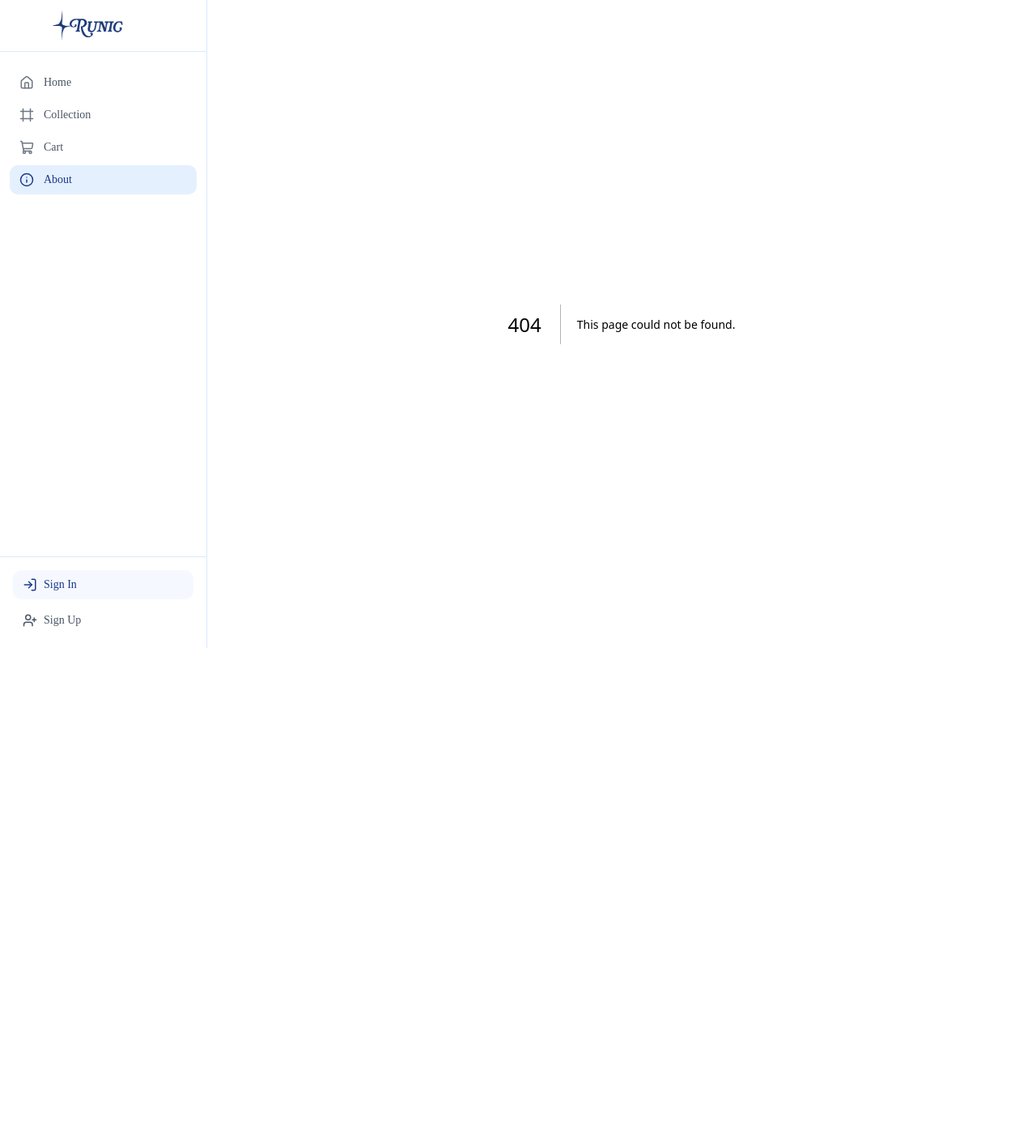
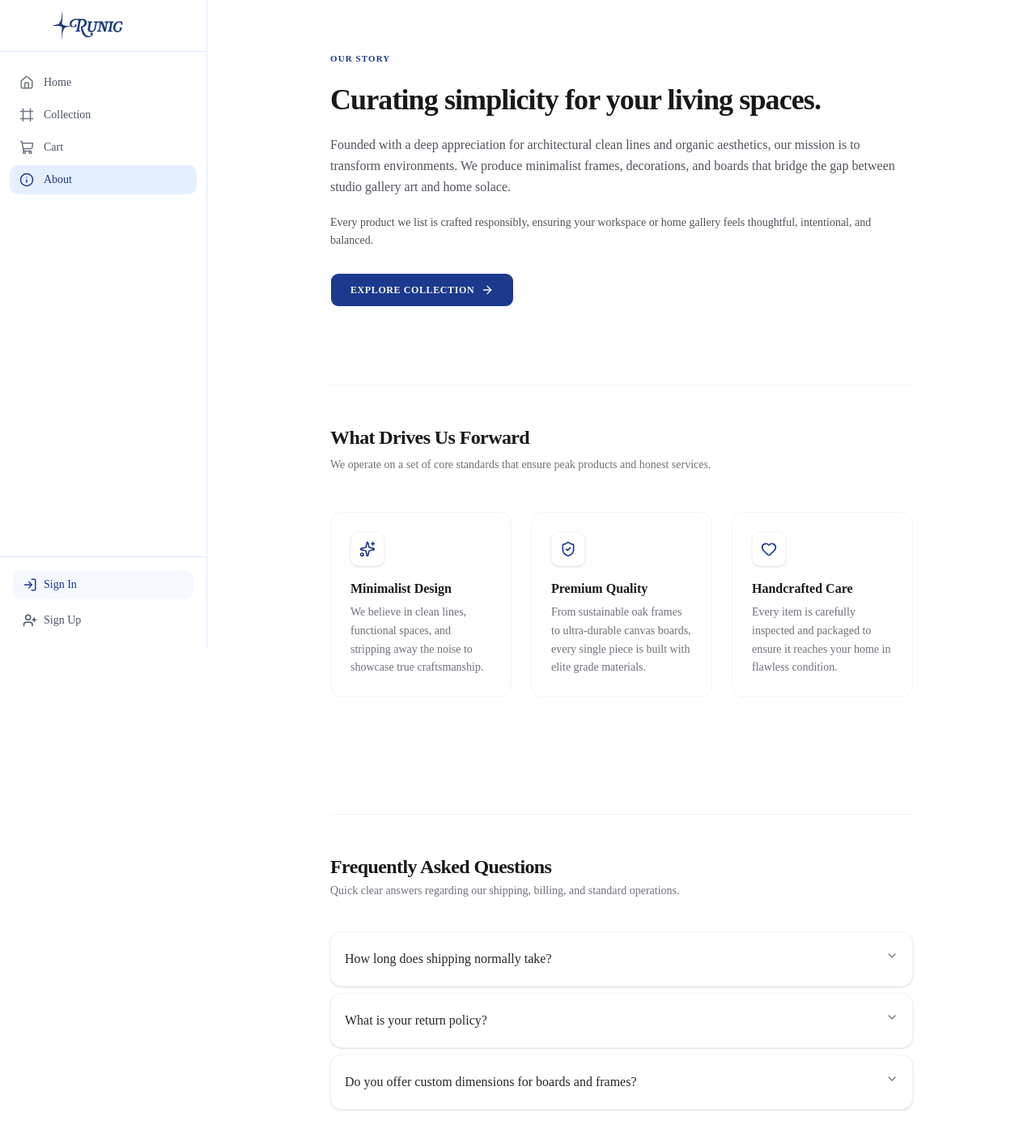
Before and after one commit to You-s-sef24/runic, a Next.js app: page /about in a window 1280 px wide. Before the commit this address had no page. Shown: the top 1410 px of the page at 81% size. Before the commit the page ends 800 px from the top, so only its background shows below. Built offline with nearby package versions, Linux system fonts and the light colour scheme.

Commit message:
implement about page

```diff
--- /dev/null
+++ b/app/about/page.js
@@ -0,0 +1,134 @@
+"use client";
+
+import Link from "next/link";
+import { ArrowRight, ShieldCheck, Heart, Sparkles } from "lucide-react";
+import { Button } from "@/components/ui/button";
+import {
+    Accordion,
+    AccordionContent,
+    AccordionItem,
+    AccordionTrigger,
+} from "@/components/ui/accordion";
+
+const VALUES = [
+    {
+        icon: <Sparkles className="w-5 h-5 text-blue-900" />,
+        title: "Minimalist Design",
+        description: "We believe in clean lines, functional spaces, and stripping away the noise to showcase true craftsmanship.",
+    },
+    {
+        icon: <ShieldCheck className="w-5 h-5 text-blue-900" />,
+        title: "Premium Quality",
+        description: "From sustainable oak frames to ultra-durable canvas boards, every single piece is built with elite grade materials.",
+    },
+    {
+        icon: <Heart className="w-5 h-5 text-blue-900" />,
+        title: "Handcrafted Care",
+        description: "Every item is carefully inspected and packaged to ensure it reaches your home in flawless condition.",
+    },
+];
+
+const FAQS = [
+    {
+        question: "How long does shipping normally take?",
+        answer: "Standard domestic shipping takes between 3 to 5 business days. International shipping estimates range from 7 to 14 business days depending on customs processing.",
+    },
+    {
+        question: "What is your return policy?",
+        answer: "We offer a 30-day hassle-free return window for all unused items in their original packaging. Please reach out to our support team to generate a free return label.",
+    },
+    {
+        question: "Do you offer custom dimensions for boards and frames?",
+        answer: "Currently, we only supply the dimensions listed on each product catalog. However, we update our collections regularly with fresh standard fits based on customer requests.",
+    },
+];
+
+export default function AboutPage() {
+    return (
+        <main className="max-w-3xl mx-auto px-4 sm:px-6 py-12 sm:py-16">
+
+            <section className="space-y-5 mb-16 sm:mb-24 text-center sm:text-left">
+                <span className="text-[11px] font-bold text-blue-900 uppercase tracking-widest block">
+                    Our Story
+                </span>
+                <h1 className="text-3xl sm:text-4xl font-bold text-zinc-900 tracking-tight leading-tight max-w-2xl">
+                    Curating simplicity for your living spaces.
+                </h1>
+                <p className="text-zinc-600 text-sm sm:text-base leading-relaxed max-w-3xl">
+                    Founded with a deep appreciation for architectural clean lines and organic aesthetics, our mission is to transform environments. We produce minimalist frames, decorations, and boards that bridge the gap between studio gallery art and home solace.
+                </p>
+                <p className="text-zinc-600 text-sm leading-relaxed max-w-3xl">
+                    Every product we list is crafted responsibly, ensuring your workspace or home gallery feels thoughtful, intentional, and balanced.
+                </p>
+                <div className="pt-2">
+                    <Link href="/collection">
+                        <Button className="bg-blue-900 hover:bg-blue-950 text-xs font-semibold uppercase tracking-wider gap-2 px-6 py-5 cursor-pointer shared-button-styles">
+                            Explore Collection <ArrowRight size={14} />
+                        </Button>
+                    </Link>
+                </div>
+            </section>
+
+            <section className="py-12 border-t border-zinc-100 mb-16 sm:mb-24">
+                <div className="text-center sm:text-left max-w-xl mb-12">
+                    <h2 className="text-2xl font-bold text-zinc-900 tracking-tight">
+                        What Drives Us Forward
+                    </h2>
+                    <p className="text-zinc-500 text-sm mt-2">
+                        We operate on a set of core standards that ensure peak products and honest services.
+                    </p>
+                </div>
+
+                <div className="grid sm:grid-cols-3 gap-6">
+                    {VALUES.map((value, idx) => (
+                        <div
+                            key={idx}
+                            className="p-6 border border-zinc-100 rounded-xl bg-zinc-50/30 flex flex-col items-start gap-4"
+                        >
+                            <div className="p-2.5 bg-white rounded-lg shadow-sm border border-zinc-100/60">
+                                {value.icon}
+                            </div>
+                            <div>
+                                <h3 className="font-semibold text-zinc-900 text-base mb-1.5">
+                                    {value.title}
+                                </h3>
+                                <p className="text-zinc-500 text-xs sm:text-sm leading-relaxed">
+                                    {value.description}
+                                </p>
+                            </div>
+                        </div>
+                    ))}
+                </div>
+            </section>
+
+            <section className="py-12 border-t border-zinc-100">
+                <div className="text-center sm:text-left mb-10">
+                    <h2 className="text-2xl font-bold text-zinc-900 tracking-tight">
+                        Frequently Asked Questions
+                    </h2>
+                    <p className="text-zinc-500 text-sm mt-1">
+                        Quick clear answers regarding our shipping, billing, and standard operations.
+                    </p>
+                </div>
+
+                <Accordion type="single" collapsible className="w-full space-y-2">
+                    {FAQS.map((faq, idx) => (
+                        <AccordionItem
+                            key={idx}
+                            value={`faq-${idx}`}
+                            className="border border-zinc-100 rounded-xl bg-white px-4 py-1 shadow-sm data-[state=open]:border-zinc-200 transition-all duration-200"
+                        >
+                            <AccordionTrigger className="text-zinc-800 hover:text-zinc-900 font-medium text-sm sm:text-base hover:no-underline py-4 text-left">
+                                {faq.question}
+                            </AccordionTrigger>
+                            <AccordionContent className="text-zinc-500 text-xs sm:text-sm leading-relaxed pb-4">
+                                {faq.answer}
+                            </AccordionContent>
+                        </AccordionItem>
+                    ))}
+                </Accordion>
+            </section>
+
+        </main>
+    );
+}
--- /dev/null
+++ b/components/ui/accordion.jsx
@@ -0,0 +1,77 @@
+import { Accordion as AccordionPrimitive } from "@base-ui/react/accordion"
+
+import { cn } from "@/lib/utils"
+import { ChevronDownIcon, ChevronUpIcon } from "lucide-react"
+
+function Accordion({
+  className,
+  ...props
+}) {
+  return (
+    <AccordionPrimitive.Root
+      data-slot="accordion"
+      className={cn("flex w-full flex-col", className)}
+      {...props} />
+  );
+}
+
+function AccordionItem({
+  className,
+  ...props
+}) {
+  return (
+    <AccordionPrimitive.Item
+      data-slot="accordion-item"
+      className={cn("not-last:border-b", className)}
+      {...props} />
+  );
+}
+
+function AccordionTrigger({
+  className,
+  children,
+  ...props
+}) {
+  return (
+    <AccordionPrimitive.Header className="flex">
+      <AccordionPrimitive.Trigger
+        data-slot="accordion-trigger"
+        className={cn(
+          "group/accordion-trigger relative flex flex-1 items-start justify-between rounded-lg border border-transparent py-2.5 text-left text-sm font-medium transition-all outline-none hover:underline focus-visible:border-ring focus-visible:ring-3 focus-visible:ring-ring/50 focus-visible:after:border-ring aria-disabled:pointer-events-none aria-disabled:opacity-50 **:data-[slot=accordion-trigger-icon]:ml-auto **:data-[slot=accordion-trigger-icon]:size-4 **:data-[slot=accordion-trigger-icon]:text-muted-foreground",
+          className
+        )}
+        {...props}>
+        {children}
+        <ChevronDownIcon
+          data-slot="accordion-trigger-icon"
+          className="pointer-events-none shrink-0 group-aria-expanded/accordion-trigger:hidden" />
+        <ChevronUpIcon
+          data-slot="accordion-trigger-icon"
+          className="pointer-events-none hidden shrink-0 group-aria-expanded/accordion-trigger:inline" />
+      </AccordionPrimitive.Trigger>
+    </AccordionPrimitive.Header>
+  );
+}
+
+function AccordionContent({
+  className,
+  children,
+  ...props
+}) {
+  return (
+    <AccordionPrimitive.Panel
+      data-slot="accordion-content"
+      className="overflow-hidden text-sm data-open:animate-accordion-down data-closed:animate-accordion-up"
+      {...props}>
+      <div
+        className={cn(
+          "h-(--accordion-panel-height) pt-0 pb-2.5 data-ending-style:h-0 data-starting-style:h-0 [&_a]:underline [&_a]:underline-offset-3 [&_a]:hover:text-foreground [&_p:not(:last-child)]:mb-4",
+          className
+        )}>
+        {children}
+      </div>
+    </AccordionPrimitive.Panel>
+  );
+}
+
+export { Accordion, AccordionItem, AccordionTrigger, AccordionContent }
```
